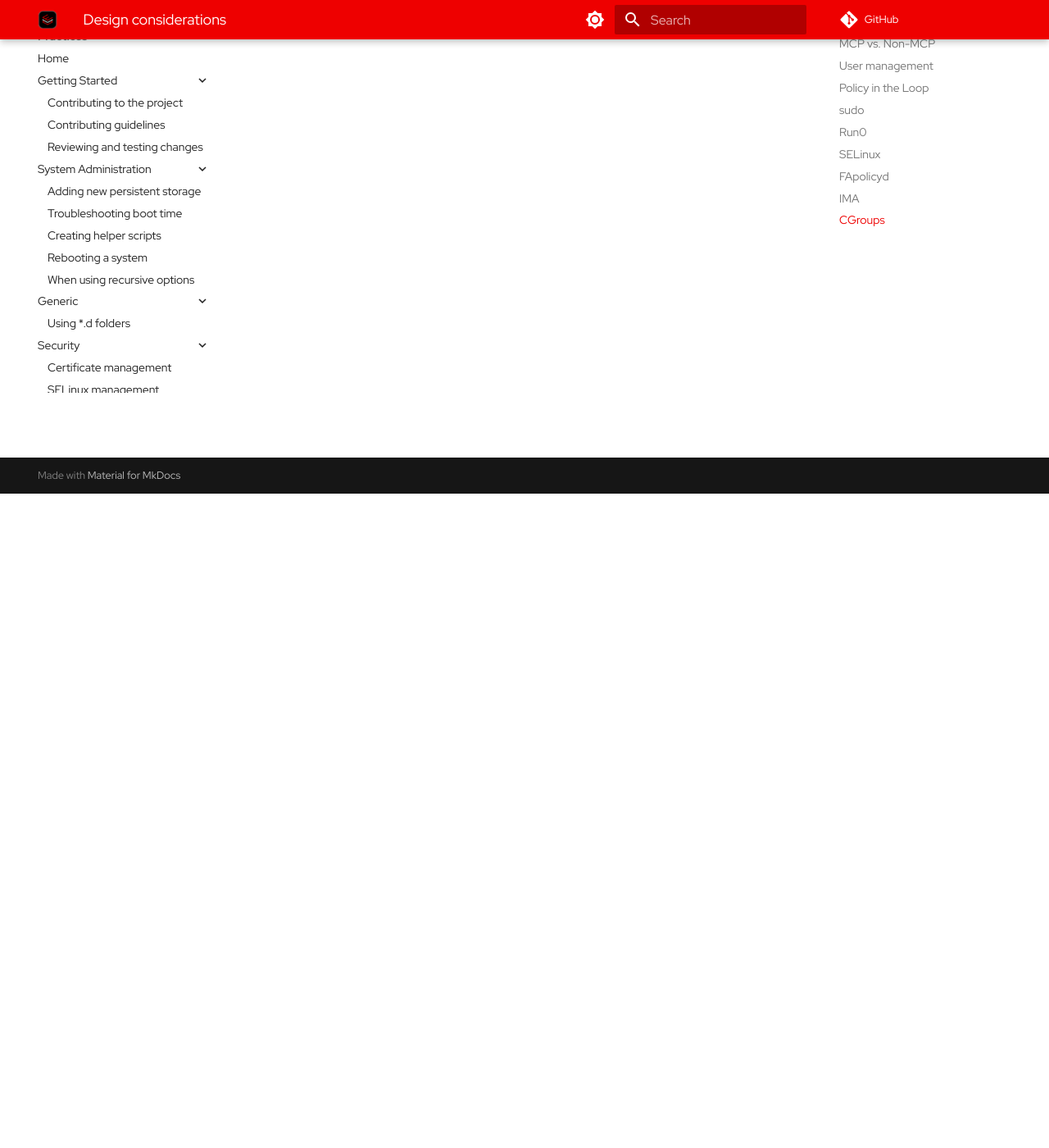
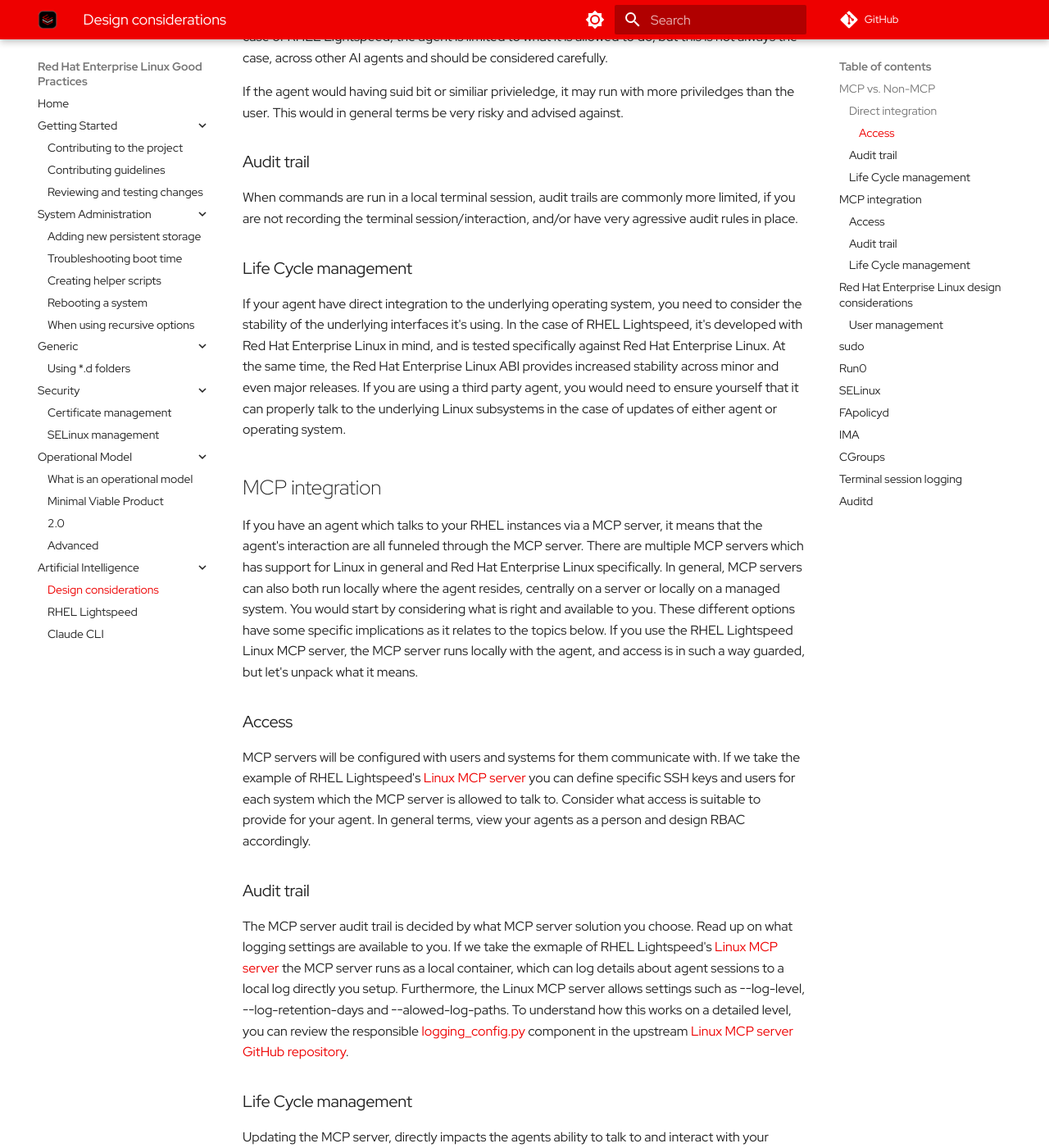
Before and after one commit to redhat-cop/rhel-good-practices, an MkDocs documentation site: the page built from docs/artificial-intelligence/design-considerations.md, in a window 1280 px wide and 1400 px high, scrolled down 798 px. Shown: the whole window at 82% size. Built offline with MkDocs 1.6.1 and Material for MkDocs 9.7.7, drawn with Linux system fonts in a browser that asks for light colours; comment, search, counter and statistics services are not loaded; some of the changed text lies outside the part shown.

Commit message:
first writeup

```diff
--- a/docs/artificial-intelligence/design-considerations.md
+++ b/docs/artificial-intelligence/design-considerations.md
@@ -1,12 +1,49 @@
 # Design considerations
+Here we try to describe good practices related to running AI agents against Red Hat Enterprise Linux systems.
+As this space is under agressive development, we expect this page to be continously undergoing development.
 
 ## MCP vs. Non-MCP
+When running AI agents against Red Hat Enterprise Linux (RHEL) systems, there are in general two different ways that you can do that.
 
-## User management
+1. Direct integration: Having the agent run on a local RHEL system, and integrate to the Linux subsystem through directly.
+2. MCP integration: Having the agent talk to RHEL instances through a MCP services.
 
-## Policy in the Loop
+Let's unpack the two options.
+
+### Direct integration
+If you have an agent installed on your local system, it's no uncommon that it talks directly to your RHEL system. This by itself is not an issue, but let's unpack what it means.
+
+#### Access
+When for example using RHEL Lightspeed, aka the command line assistant, aka "c", or a local installation of Claude CLI, you have an agent running on your RHEL instance. In our examples of RHEL Lightspeed or Claude CLI, the agent runs with the priviledges of that user. That means that any commands that your user can run, are potential commands which your agent can use. In the case of RHEL Lightspeed, the agent is limited to what it is allowed to do, but this is not always the case, across other AI agents and should be considered carefully.
+
+If the agent would having suid bit or similiar privieledge, it may run with more priviledges than the user. This would in general terms be very risky and advised against.
+
+### Audit trail
+When commands are run in a local terminal session, audit trails are commonly more limited, if you are not recording the terminal session/interaction, and/or have very agressive audit rules in place.
+
+### Life Cycle management
+If your agent have direct integration to the underlying operating system, you need to consider the stability of the underlying interfaces it's using. In the case of RHEL Lightspeed, it's developed with Red Hat Enterprise Linux in mind, and is tested specifically against Red Hat Enterprise Linux. At the same time, the Red Hat Enterprise Linux ABI provides increased stability across minor and even major releases. If you are using a third party agent, you would need to ensure yourself that it can properly talk to the underlying Linux subsystems in the case of updates of either agent or operating system.
+
+## MCP integration
+If you have an agent which talks to your RHEL instances via a MCP server, it means that the agent's interaction are all funneled through the MCP server. There are multiple MCP servers which has support for Linux in general and Red Hat Enterprise Linux specifically. In general, MCP servers can also both run locally where the agent resides, centrally on a server or locally on a managed system. You would start by considering what is right and available to you. These different options have some specific implications as it relates to the topics below. If you use the RHEL Lightspeed Linux MCP server, the MCP server runs locally with the agent, and access is in such a way guarded, but let's unpack what it means.
+
+### Access
+MCP servers will be configured with users and systems for them communicate with. If we take the example of RHEL Lightspeed's [Linux MCP server](https://rhel-lightspeed.github.io/linux-mcp-server/) you can define specific SSH keys and users for each system which the MCP server is allowed to talk to. Consider what access is suitable to provide for your agent. In general terms, view your agents as a person and design RBAC accordingly.
+
+### Audit trail
+The MCP server audit trail is decided by what MCP server solution you choose. Read up on what logging settings are available to you. If we take the exmaple of RHEL Lightspeed's [Linux MCP server](https://rhel-lightspeed.github.io/linux-mcp-server/) the MCP server runs as a local container, which can log details about agent sessions to a local log directly you setup. Furthermore, the Linux MCP server allows settings such as --log-level, --log-retention-days and --alowed-log-paths. To understand how this works on a detailed level, you can review the responsible [logging_config.py](https://github.com/rhel-lightspeed/linux-mcp-server/blob/main/src/linux_mcp_server/logging_config.py) component in the upstream [Linux MCP server GitHub repository](https://github.com/rhel-lightspeed/linux-mcp-server/).
+
+### Life Cycle management
+Updating the MCP server, directly impacts the agents ability to talk to and interact with your systems. If the MCP server runs locally with your agent, as is the case for RHEL Lightspeed's [Linux MCP server](https://rhel-lightspeed.github.io/linux-mcp-server/) then each agent instance will have a MCP server which needs to be LCM'd. In the case of the Linux MCP server, you can get the MCP server as a part of a container, which means that Life Cycle management is simplified as you then can update the MCP server by simply updating the container which is pulled by your agents.
+
+## Red Hat Enterprise Linux design considerations
+When agents talks to your system, there are a number of RHEL subsystems which are of interest to you, as they can in different ways confine what agents can and cannot do on your systems. Crafting policy which limits your agents is a good practice, as if you do not have humans in the loop for what agents do, you need policy to restrict what information can be consumed and what actions are possible to do on  system. Allowing unrestricted root access on a system is not something you should do outside of a restricted local lab environment.
+
+### User management
+Overall, a good practice is to apply the same user management processes as you do with any other type of system integration. Use service accounts which are subject to RBAC.
 
 ## sudo
+
 
 ## Run0
 
@@ -17,3 +54,7 @@
 ## IMA
 
 ## CGroups
+
+## Terminal session logging
+
+## Auditd
```
